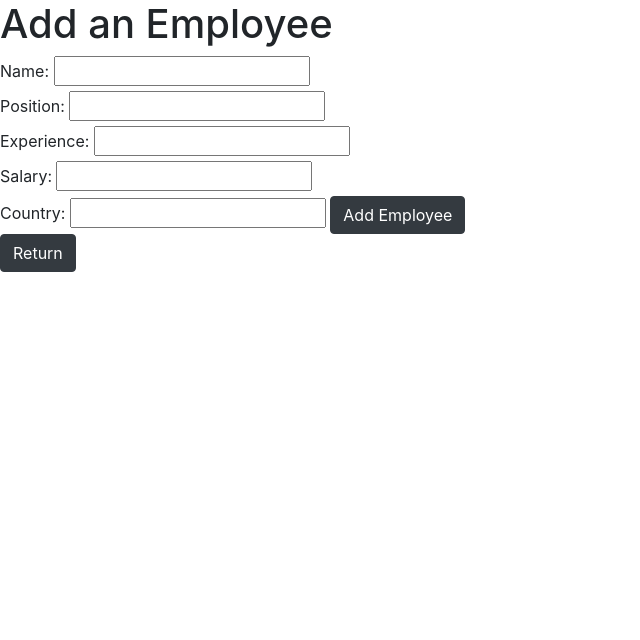
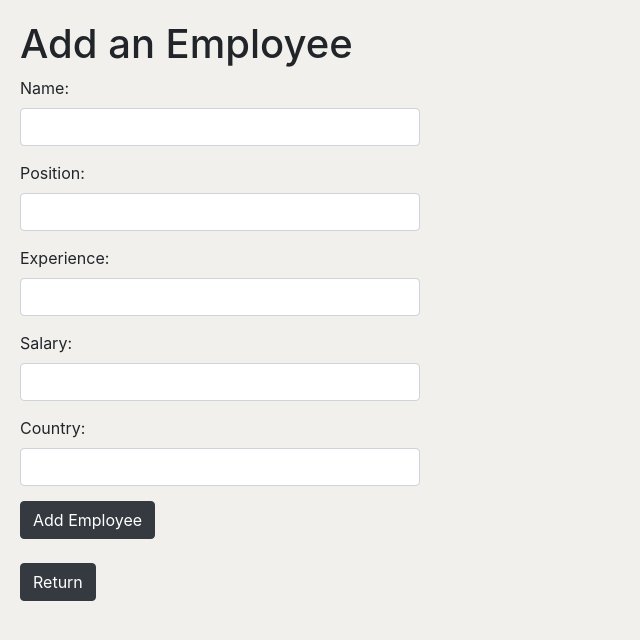
Before and after one commit to AlexKomaha/company_employees, a Flask app: page /add_employee in a window 1280 px wide. Shown: the top 640 px of the page, without its empty margins (0-640 px from the left). Run offline with Flask 3, Linux system fonts and the light colour scheme; some libraries are stand-ins or nearby versions.

Commit message:
added style for employee page

```diff
--- /dev/null
+++ b/static/employee.js
@@ -0,0 +1,11 @@
+document.addEventListener("DOMContentLoaded", function () {
+
+  function styleFormGroups() {
+      var formGroups = document.querySelectorAll('.form-group');
+      formGroups.forEach(function (group) {
+          group.style.maxWidth = '400px';
+          group.style.marginBottom = '15px';
+      });
+  }
+  styleFormGroups();
+});
--- a/templates/add_employee.html
+++ b/templates/add_employee.html
@@ -4,28 +4,36 @@
     <meta charset="UTF-8">
     <meta name="viewport" content="width=device-width, initial-scale=1.0">
     <link href="https://maxcdn.bootstrapcdn.com/bootstrap/4.5.2/css/bootstrap.min.css" rel="stylesheet">
-    <script src="static/script.js" defer></script>
+    <script src="static/employee.js" defer></script>
     <title>Add an Employee</title>
 </head>
 <body>
+  <body style="padding: 20px; background-color: rgb(241, 240, 236);">
     <h1>Add an Employee</h1>
     <form id="employeeForm" action="/add_employee" method="post">
+        <div class="form-group">
             <label for="name">Name:</label>
-      <input type="text" name="name" required>
-      <br>
+            <input type="text" class="form-control" name="name" required>
+        </div>
+        <div class="form-group">
             <label for="position">Position:</label>
-      <input type="text" name="position" required>
-      <br>
+            <input type="text" class="form-control" name="position" required>
+        </div>
+        <div class="form-group">
             <label for="experience">Experience:</label>
-      <input type="number" name="experience" required>
-      <br>
+            <input type="number" class="form-control" name="experience" required>
+        </div>
+        <div class="form-group">
             <label for="salary">Salary:</label>
-      <input type="number" name="salary" required>
-      <br>
+            <input type="number" class="form-control" name="salary" required>
+        </div>
+        <div class="form-group">
             <label for="country">Country:</label>
-      <input type="text" name="country" required>
+            <input type="text" class="form-control" name="country" required>
+        </div>
         <button type="submit" class="btn btn-dark">Add Employee</button>
     </form>
+    <br>
     <form action="/" method="get">
         <button type="submit" class="btn btn-dark">Return</button>
     </form>
```
Also changed, not shown: employees.db, 1 other file. Lines whose indentation alone changed are shown as unchanged.
